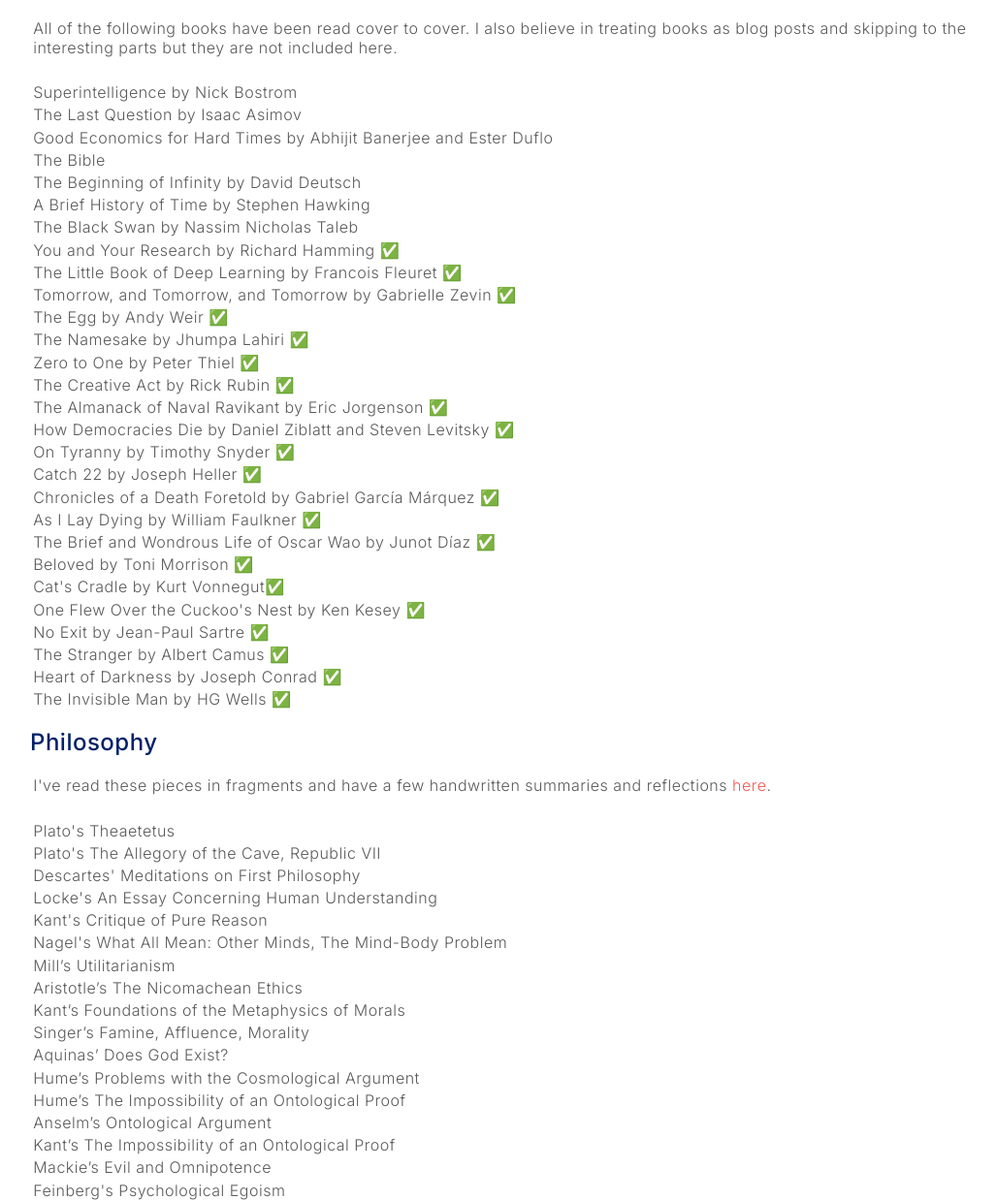
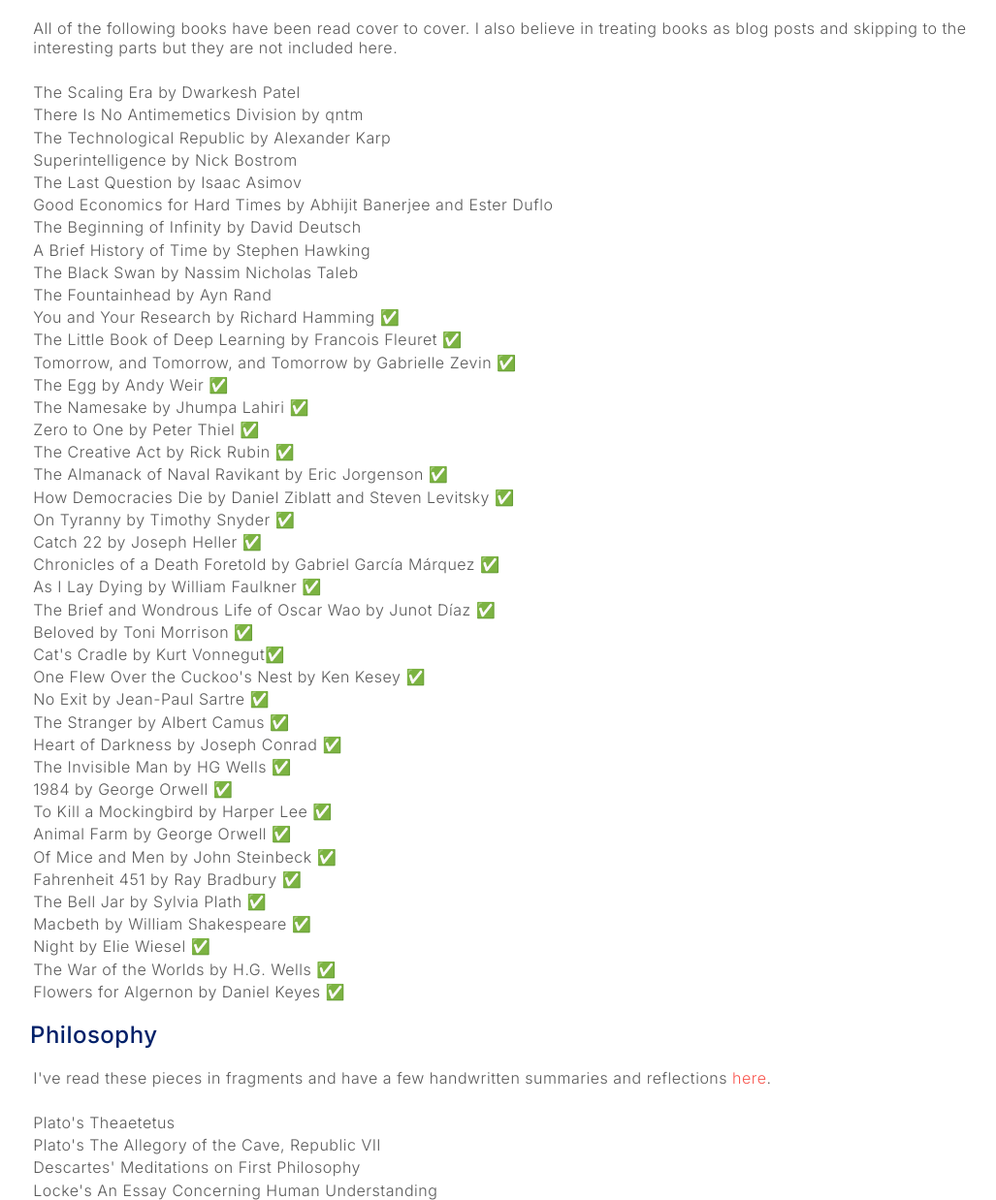
Before and after one commit to tashapais/my_website, a plain HTML site: page books.html in a window 1280 px wide. Shown: the part 63-1301 px from the top of the page at 97% size, without its empty margins (109-1136 px from the left). Drawn offline with Linux system fonts and the light colour scheme.

Commit message:
updated books

```diff
--- a/books.html
+++ b/books.html
@@ -16,13 +16,17 @@
             <h1>Books</h1>
                 <div>
                     <p>All of the following books have been read cover to cover. I also believe in treating books as blog posts and skipping to the interesting parts but they are not included here.</p>
-                    <br><p>Superintelligence by Nick Bostrom</p>
+                    <br>
+                    <p>The Scaling Era by Dwarkesh Patel</p>
+                    <p>There Is No Antimemetics Division by qntm</p>
+                    <p>The Technological Republic by Alexander Karp</p>
+                    <p>Superintelligence by Nick Bostrom</p>
                     <p>The Last Question by Isaac Asimov</p>
                     <p>Good Economics for Hard Times by Abhijit Banerjee and Ester Duflo</p>
-                    <p>The Bible</p>
                     <p>The Beginning of Infinity by David Deutsch</p>
                     <p>A Brief History of Time by Stephen Hawking</p>
                     <p>The Black Swan by Nassim Nicholas Taleb</p>
+                    <p>The Fountainhead by Ayn Rand</p>
                     <p>You and Your Research by Richard Hamming ✅</p>
                     <p>The Little Book of Deep Learning by Francois Fleuret ✅</p>
                     <p>Tomorrow, and Tomorrow, and Tomorrow by Gabrielle Zevin ✅</p>
@@ -44,6 +48,17 @@
                     <p>The Stranger by Albert Camus ✅</p>
                     <p>Heart of Darkness by Joseph Conrad ✅</p>
                     <p>The Invisible Man by HG Wells ✅</p>
+                    <p>1984 by George Orwell ✅</p>
+                    <p>To Kill a Mockingbird by Harper Lee ✅</p>
+                    <p>Animal Farm by George Orwell ✅</p>
+                    <p>Of Mice and Men by John Steinbeck ✅</p>
+                    <p>Fahrenheit 451 by Ray Bradbury ✅</p>
+                    <p>The Bell Jar by Sylvia Plath ✅</p>
+                    <p>Macbeth by William Shakespeare ✅</p>
+                    <p>Night by Elie Wiesel ✅</p>
+                    <p>The War of the Worlds by H.G. Wells ✅</p>
+                    <p>Flowers for Algernon by Daniel Keyes ✅</p>
+
 
                     <h2>Philosophy</h2>
                         <p>I've read these pieces in fragments and have a few handwritten summaries and reflections <a href="https://drive.google.com/drive/folders/10Ndjbk6OqBmNN38BY602zvoEw0l-DjD2?usp=drive_link">here</a>.</p>
```
